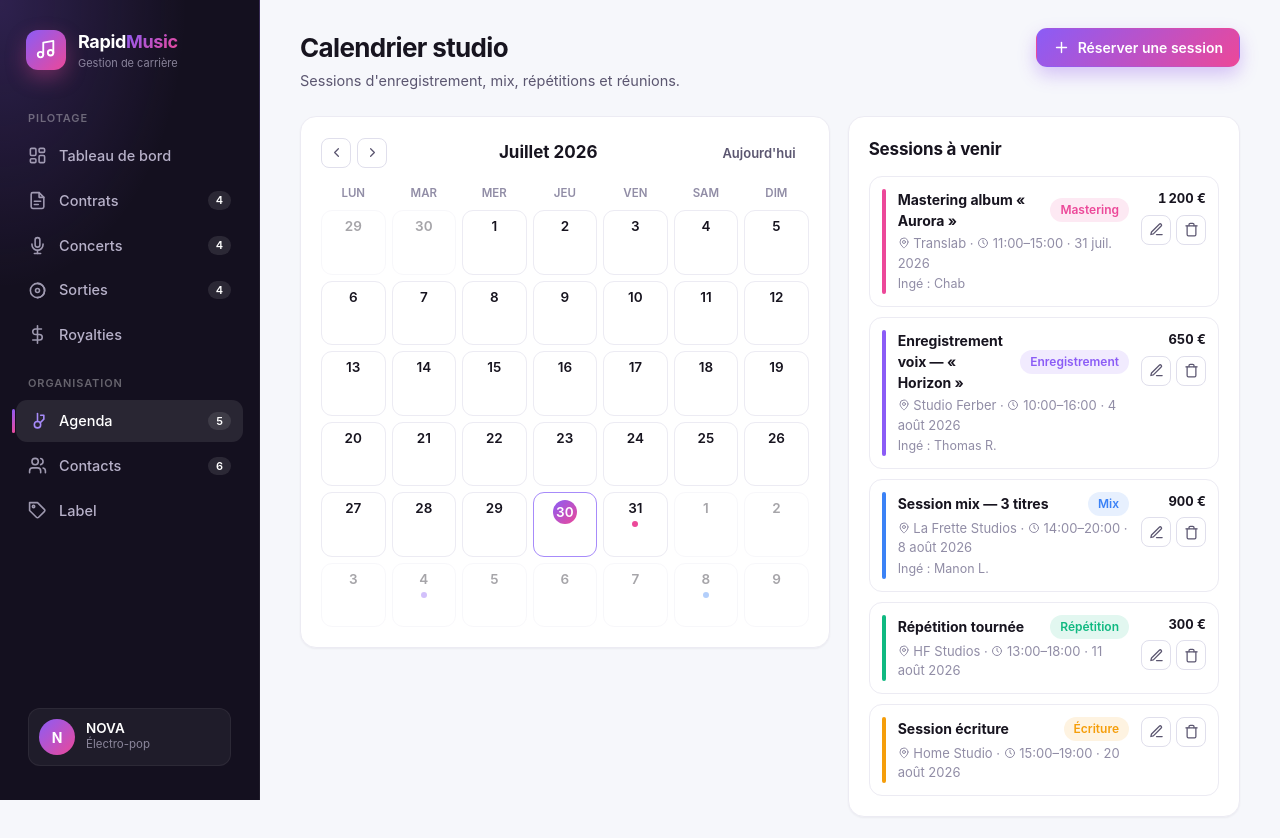
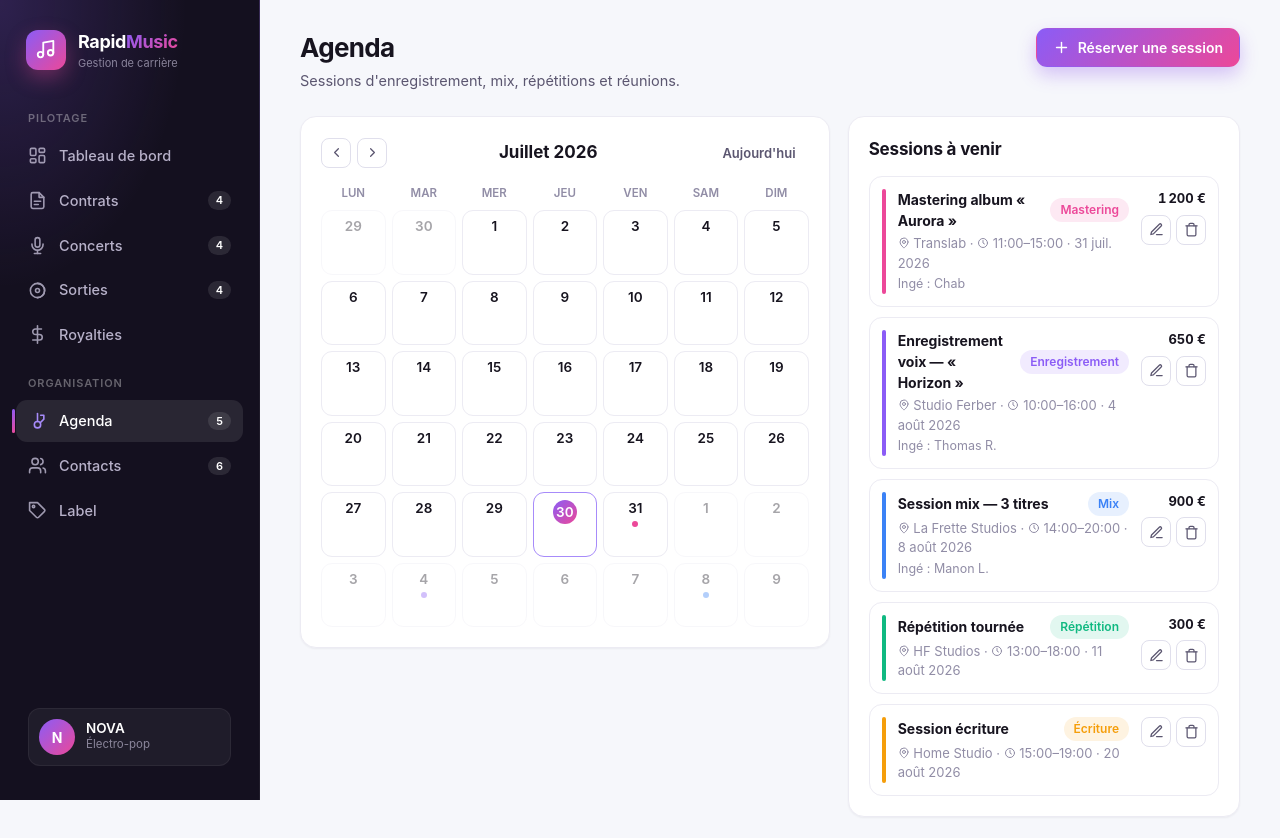
Before and after one commit to brieuc35/rapid-music, a Vue app: page /#/studio in a window 1280 px wide. Shown: the top 838 px of the page. Built offline with nearby package versions, Linux system fonts and the light colour scheme.

Commit message:
Renommer le titre de la page « Calendrier studio » en « Agenda »
Aligne le titre de la vue et le libellé de route sur le nom de l'entrée
de navigation.

Co-Authored-By: Claude Opus 4.8 <noreply@anthropic.com>
Claude-Session: https://claude.ai/code/session_016NdhJ6ZM2bMA8wvay7hfnF

```diff
--- a/src/router/index.ts
+++ b/src/router/index.ts
@@ -37,7 +37,7 @@ const routes: RouteRecordRaw[] = [
     path: '/studio',
     name: 'studio',
     component: () => import('@/views/StudioView.vue'),
-    meta: { title: 'Calendrier studio', icon: 'studio' },
+    meta: { title: 'Agenda', icon: 'studio' },
   },
   {
     path: '/contacts',
--- a/src/views/StudioView.vue
+++ b/src/views/StudioView.vue
@@ -1,6 +1,6 @@
 <template>
   <div class="page">
-    <PageHeader title="Calendrier studio" subtitle="Sessions d'enregistrement, mix, répétitions et réunions.">
+    <PageHeader title="Agenda" subtitle="Sessions d'enregistrement, mix, répétitions et réunions.">
       <template #actions>
         <button class="btn btn--primary" @click="openNew"><Icon name="plus" /> Réserver une session</button>
       </template>
```
